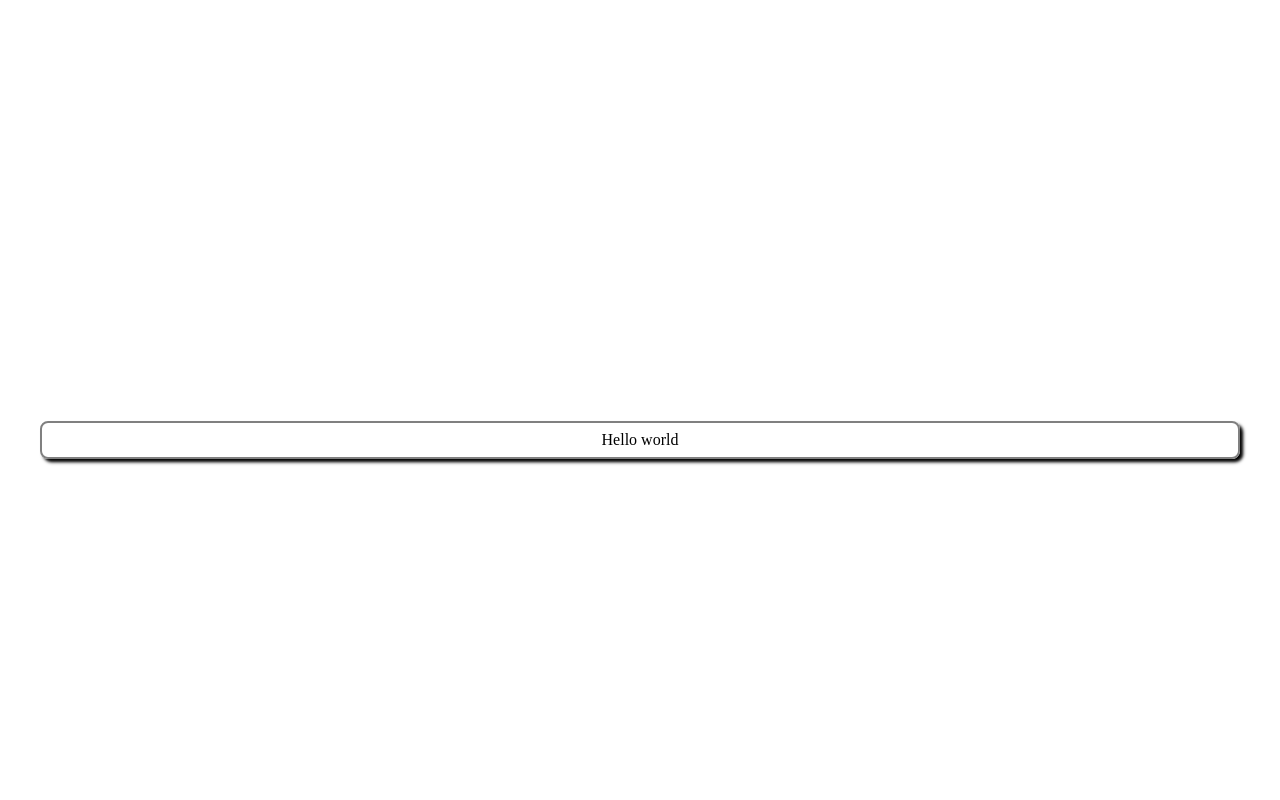
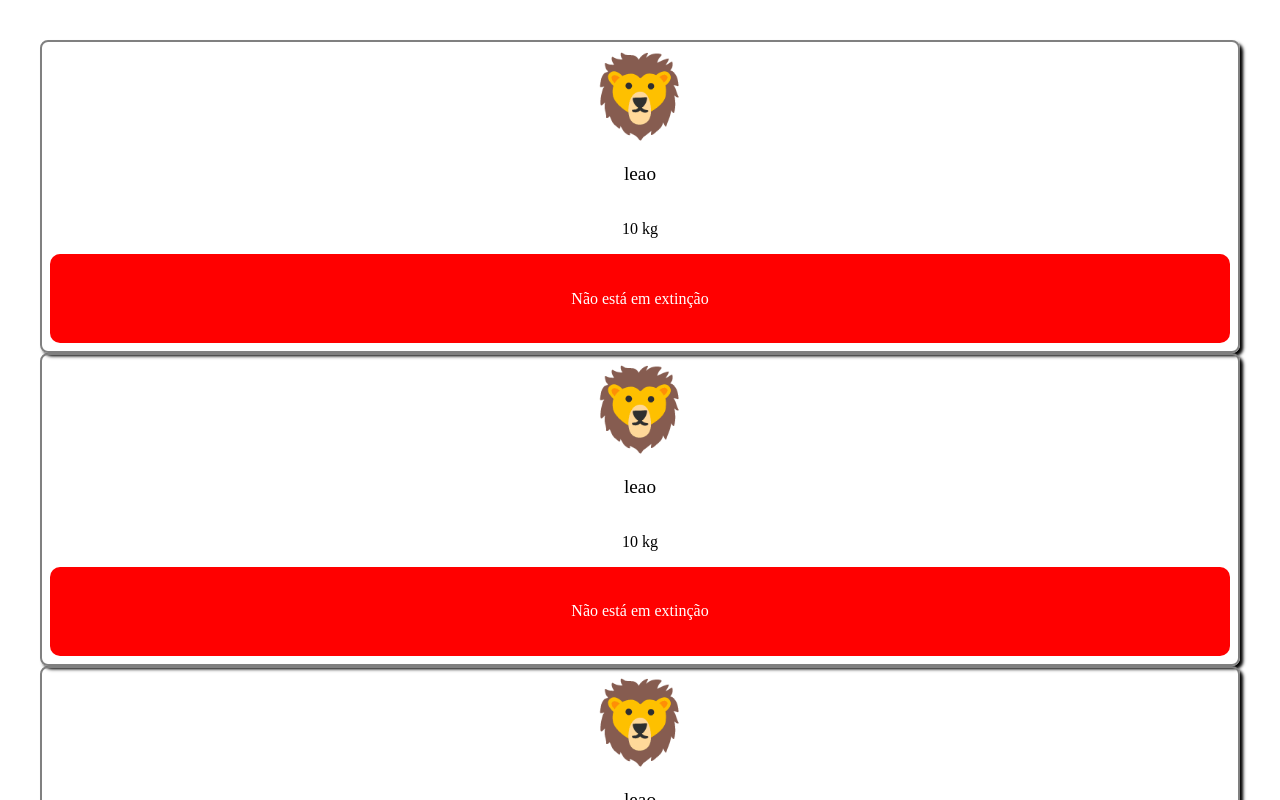
Before and after one commit to ufjf-dcc207/ufjf-dcc207-2024-3-a-atv03-Miguel-Dias-112, a React (Vite) app: page / in a window 1280 px wide. Shown: the top 800 px of the page. Built offline with nearby package versions, Linux system fonts and the light colour scheme.

Commit message:
cria componente  animal

```diff
--- a/src/Animal.css
+++ b/src/Animal.css
@@ -3,4 +3,27 @@
     box-shadow: 0.2em 0.2em 0.2em ;
     padding: 0.5em;
     border-radius: 0.5em;
+    animation: rotate 2s linear infinite;
 }
+.animal :nth-child(1){
+    animation: rotate 0.1s linear infinite;
+
+    font-size: 5em;
+    font-weight: bold;
+}
+.animal :nth-child(2){
+    font-size: 1.2em;
+    padding: 1em;
+
+}
+.animal :nth-child(3){
+    font-size: 1em;
+    padding: 1em;
+}
+.animal :nth-child(4){
+    background-color: red;
+    color: white;
+    padding: 2.2em;
+    border-radius: 10px;
+
+}
--- a/src/Animal.tsx
+++ b/src/Animal.tsx
@@ -1,11 +1,22 @@
 
 import './Animal.css'
-
-function Animal() {
-
+interface AnimalProps {
+    icone: string;
+    nome: string;
+    peso: number;
+    extinção: boolean;
+}
+function Animal(
+    { icone, nome, peso, extinção }: AnimalProps
+) {
   return (
     <div className='animal'>
-      Hello world
+        <div className='icone'>{icone}</div>
+        <div className='nome'>{nome}</div>
+        <div className='peso'>{peso} kg</div>
+        <div className='extincao'>
+          {extinção ? 'Está em extinção' : 'Não está em extinção'}
+        </div>
     </div>
   )
 }
--- a/src/App.tsx
+++ b/src/App.tsx
@@ -5,7 +5,13 @@ function App() {
 
   return (
     <div className='app'>
-      <Animal />
+      <Animal nome='leao' icone='🦁' peso={10} extinção={false}/>
+      <Animal nome='leao' icone='🦁' peso={10} extinção={false}/>
+      <Animal nome='leao' icone='🦁' peso={10} extinção={false}/>
+      <Animal nome='leao' icone='🦁' peso={10} extinção={false}/>
+      <Animal nome='leao' icone='🦁' peso={10} extinção={false}/>
+
+
     </div>
   )
 }
```
